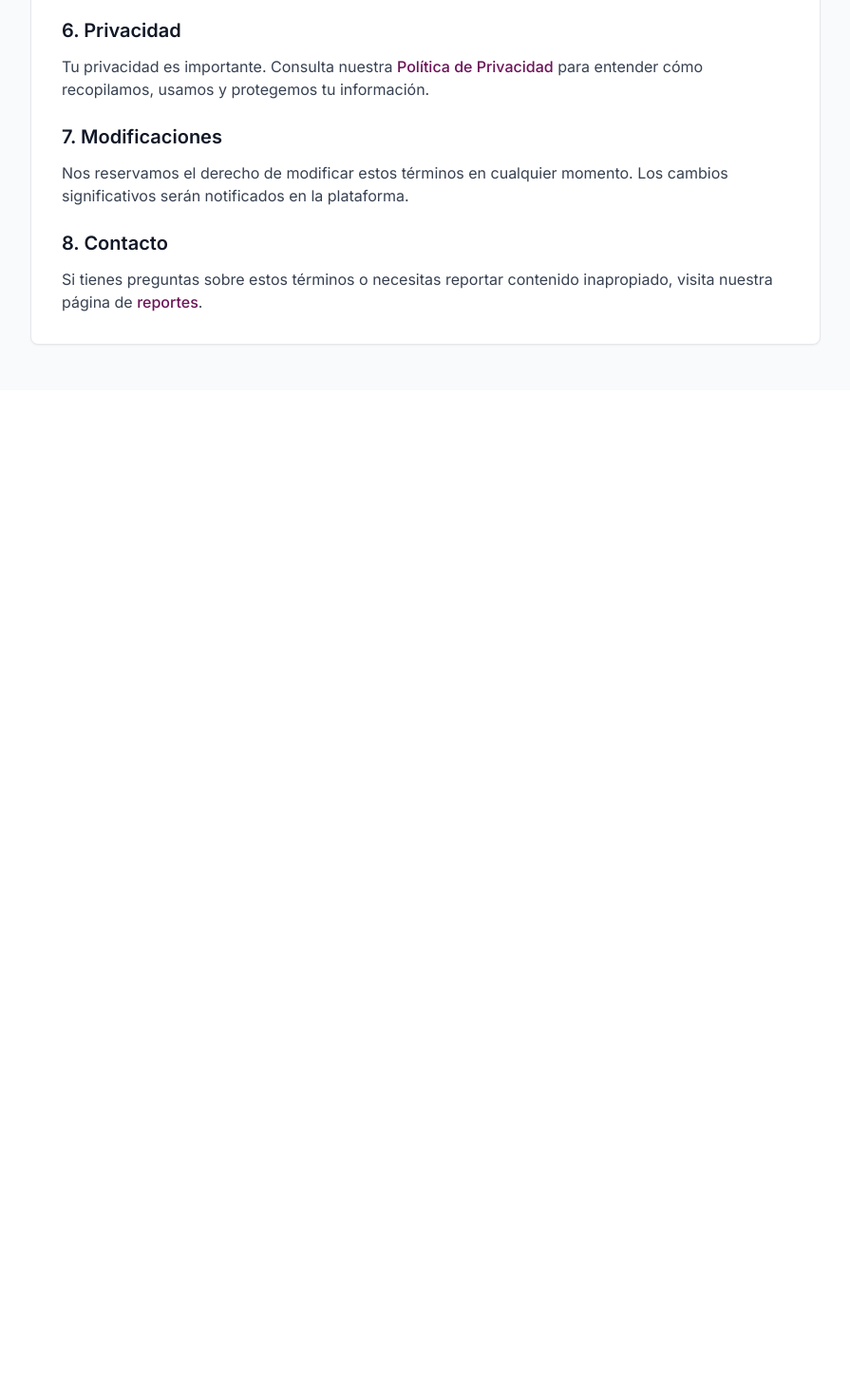
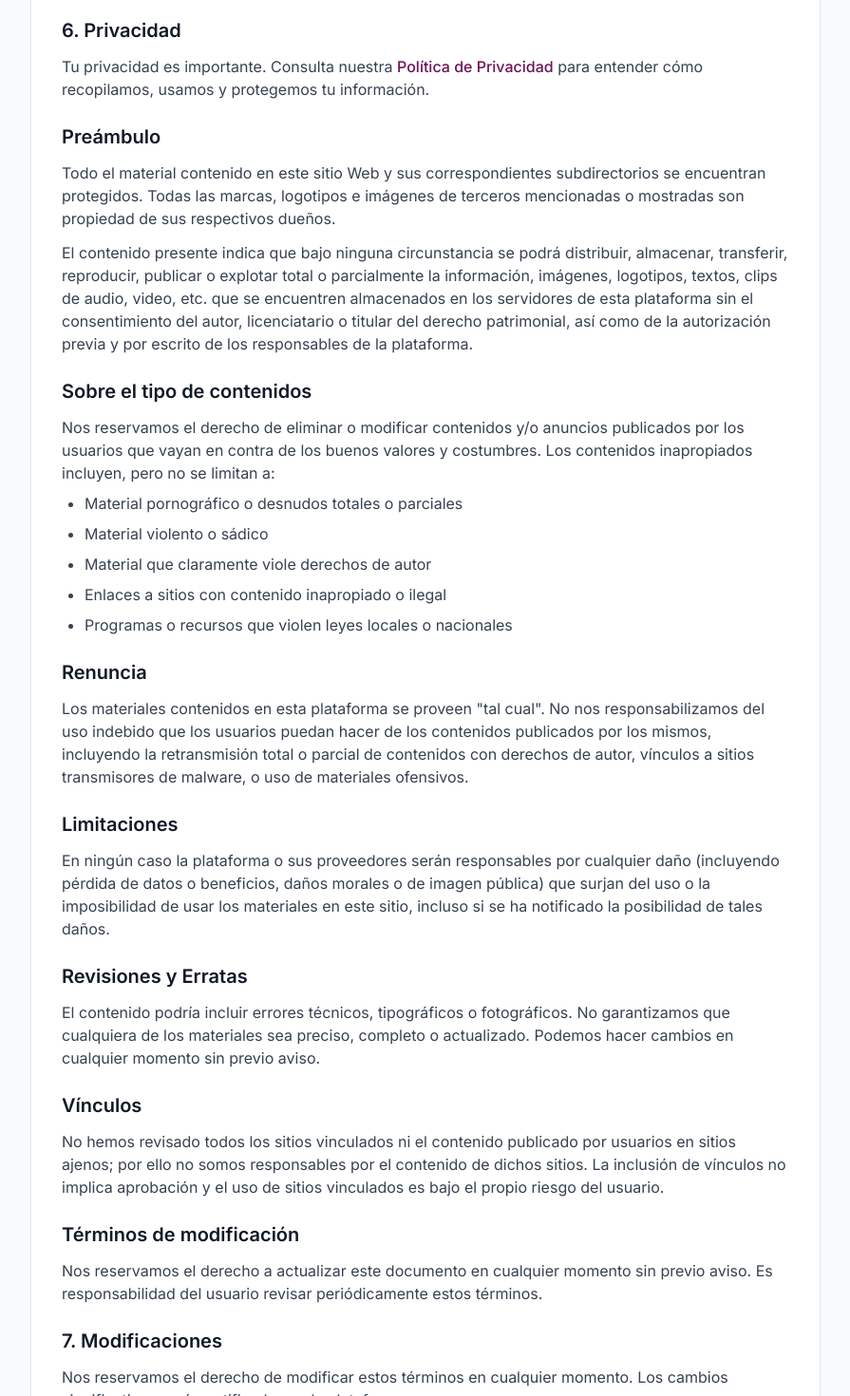
Before and after one commit to JoahanMorales/profesores-ipn, a React (Vite) app: page /terminos in a window 1280 px wide. Shown: the part 980-2450 px from the top of the page at 95% size, without its empty margins (192-1087 px from the left). Before the commit the page ends 1391 px from the top, so only its background shows below. Built offline with nearby package versions, Linux system fonts and the light colour scheme; no server answers.

Commit message:
Update privacy route to /privacy; expand PrivacyPolicy and TermsOfService; add Contact page; update links

```diff
--- a/src/App.jsx
+++ b/src/App.jsx
@@ -13,6 +13,7 @@ const ProfesorProfile = lazy(() => import('./components/ProfesorProfile'));
 const EvaluationForm = lazy(() => import('./components/EvaluationForm'));
 const TermsOfService = lazy(() => import('./components/TermsOfService'));
 const PrivacyPolicy = lazy(() => import('./components/PrivacyPolicy'));
+const Contact = lazy(() => import('./components/Contact'));
 const ReportPage = lazy(() => import('./components/ReportPage'));
 const AdminPanel = lazy(() => import('./components/AdminPanel'));
 const NotFound = lazy(() => import('./components/NotFound'));
@@ -55,7 +56,8 @@ function App() {
             <Route path="/" element={<LandingPage />} />
             <Route path="/login" element={<LoginPage />} />
             <Route path="/terminos" element={<TermsOfService />} />
-            <Route path="/privacidad" element={<PrivacyPolicy />} />
+            <Route path="/privacy" element={<PrivacyPolicy />} />
+            <Route path="/contact" element={<Contact />} />
             <Route path="/reportar" element={<ReportPage />} />
             <Route path="/buscar" element={<SearchPage />} />
             <Route path="/profesor/:slug" element={<ProfesorProfile />} />
--- /dev/null
+++ b/src/components/Contact.jsx
@@ -0,0 +1,46 @@
+import { useNavigate } from 'react-router-dom';
+
+const Contact = () => {
+  const navigate = useNavigate();
+
+  return (
+    <div className="min-h-screen bg-gray-50 flex flex-col">
+      <header className="bg-white border-b border-gray-200 sticky top-0 z-10">
+        <nav className="max-w-4xl mx-auto px-4 sm:px-6 lg:px-8 py-4">
+          <button
+            onClick={() => navigate(-1)}
+            className="flex items-center gap-2 text-gray-600 hover:text-gray-900 transition-colors"
+          >
+            <span className="text-sm font-medium">Volver</span>
+          </button>
+        </nav>
+      </header>
+
+      <main className="flex-1 max-w-4xl mx-auto px-4 sm:px-6 lg:px-8 py-12">
+        <div className="bg-white rounded-lg shadow-sm border border-gray-200 p-8">
+          <h1 className="text-3xl font-bold text-gray-900 mb-4">Contacto</h1>
+          <p className="text-gray-700 mb-6">Si deseas contactarme, aquí están mis datos:</p>
+
+          <div className="space-y-4">
+            <div>
+              <h3 className="font-medium text-gray-800">Correo</h3>
+              <p className="text-gray-600">joahanmorales07@gmail.com</p>
+            </div>
+
+            <div>
+              <h3 className="font-medium text-gray-800">Instagram</h3>
+              <p className="text-gray-600">@joahan_morap</p>
+            </div>
+
+            <div>
+              <h3 className="font-medium text-gray-800">Nota</h3>
+              <p className="text-gray-600">No incluyo elementos decorativos. Solo contacto directo.</p>
+            </div>
+          </div>
+        </div>
+      </main>
+    </div>
+  );
+};
+
+export default Contact;
--- a/src/components/Footer.jsx
+++ b/src/components/Footer.jsx
@@ -90,7 +90,7 @@ const Footer = () => {
               </Link>
               <span className="text-gray-600">•</span>
               <Link
-                to="/privacidad"
+                to="/privacy"
                 className="text-gray-400 hover:text-white transition-colors"
               >
                 Política de Privacidad
@@ -106,7 +106,7 @@ const Footer = () => {
           </div>
 
           <p className="text-gray-500 text-xs mt-4 text-center">
-            ip - Plataforma estudiantil independiente. Respetamos tu privacidad 🔒
+            ip - Plataforma estudiantil independiente. Respetamos tu privacidad
           </p>
         </div>
       </div>
--- a/src/components/ReportPage.jsx
+++ b/src/components/ReportPage.jsx
@@ -156,7 +156,7 @@ const ReportPage = () => {
                 <p className="text-sm text-blue-800">
                   <strong>Nota:</strong> Los reportes son revisados manualmente.
                   Tu información será tratada de forma confidencial según nuestra{' '}
-                  <a href="/privacidad" className="underline hover:text-blue-900">
+                  <a href="/privacy" className="underline hover:text-blue-900">
                     política de privacidad
                   </a>.
                 </p>
--- a/src/components/TermsOfService.jsx
+++ b/src/components/TermsOfService.jsx
@@ -74,8 +74,75 @@ const TermsOfService = () => {
             <section>
               <h2 className="text-xl font-semibold text-gray-900 mb-3">6. Privacidad</h2>
               <p>
-                Tu privacidad es importante. Consulta nuestra <a href="/privacidad" className="text-ipn-guinda-900 hover:underline font-medium">Política de Privacidad</a> para
+                Tu privacidad es importante. Consulta nuestra <a href="/privacy" className="text-ipn-guinda-900 hover:underline font-medium">Política de Privacidad</a> para
                 entender cómo recopilamos, usamos y protegemos tu información.
+              </p>
+            </section>
+
+            <section>
+              <h2 className="text-xl font-semibold text-gray-900 mb-3">Preámbulo</h2>
+              <p>
+                Todo el material contenido en este sitio Web y sus correspondientes subdirectorios se encuentran protegidos.
+                Todas las marcas, logotipos e imágenes de terceros mencionadas o mostradas son propiedad de sus respectivos dueños.
+              </p>
+              <p className="mt-3">
+                El contenido presente indica que bajo ninguna circunstancia se podrá distribuir, almacenar, transferir, reproducir, publicar o explotar total o parcialmente
+                la información, imágenes, logotipos, textos, clips de audio, video, etc. que se encuentren almacenados en los servidores de esta plataforma sin el consentimiento
+                del autor, licenciatario o titular del derecho patrimonial, así como de la autorización previa y por escrito de los responsables de la plataforma.
+              </p>
+            </section>
+
+            <section>
+              <h2 className="text-xl font-semibold text-gray-900 mb-3">Sobre el tipo de contenidos</h2>
+              <p>
+                Nos reservamos el derecho de eliminar o modificar contenidos y/o anuncios publicados por los usuarios que vayan en contra de los buenos valores y costumbres.
+                Los contenidos inapropiados incluyen, pero no se limitan a:
+              </p>
+              <ul className="list-disc pl-6 space-y-2 mt-2">
+                <li>Material pornográfico o desnudos totales o parciales</li>
+                <li>Material violento o sádico</li>
+                <li>Material que claramente viole derechos de autor</li>
+                <li>Enlaces a sitios con contenido inapropiado o ilegal</li>
+                <li>Programas o recursos que violen leyes locales o nacionales</li>
+              </ul>
+            </section>
+
+            <section>
+              <h2 className="text-xl font-semibold text-gray-900 mb-3">Renuncia</h2>
+              <p>
+                Los materiales contenidos en esta plataforma se proveen "tal cual". No nos responsabilizamos del uso indebido que los usuarios puedan hacer de los contenidos publicados
+                por los mismos, incluyendo la retransmisión total o parcial de contenidos con derechos de autor, vínculos a sitios transmisores de malware, o uso de materiales ofensivos.
+              </p>
+            </section>
+
+            <section>
+              <h2 className="text-xl font-semibold text-gray-900 mb-3">Limitaciones</h2>
+              <p>
+                En ningún caso la plataforma o sus proveedores serán responsables por cualquier daño (incluyendo pérdida de datos o beneficios, daños morales o de imagen pública)
+                que surjan del uso o la imposibilidad de usar los materiales en este sitio, incluso si se ha notificado la posibilidad de tales daños.
+              </p>
+            </section>
+
+            <section>
+              <h2 className="text-xl font-semibold text-gray-900 mb-3">Revisiones y Erratas</h2>
+              <p>
+                El contenido podría incluir errores técnicos, tipográficos o fotográficos. No garantizamos que cualquiera de los materiales sea preciso, completo o actualizado.
+                Podemos hacer cambios en cualquier momento sin previo aviso.
+              </p>
+            </section>
+
+            <section>
+              <h2 className="text-xl font-semibold text-gray-900 mb-3">Vínculos</h2>
+              <p>
+                No hemos revisado todos los sitios vinculados ni el contenido publicado por usuarios en sitios ajenos; por ello no somos responsables por el contenido de dichos sitios.
+                La inclusión de vínculos no implica aprobación y el uso de sitios vinculados es bajo el propio riesgo del usuario.
+              </p>
+            </section>
+
+            <section>
+              <h2 className="text-xl font-semibold text-gray-900 mb-3">Términos de modificación</h2>
+              <p>
+                Nos reservamos el derecho a actualizar este documento en cualquier momento sin previo aviso. Es responsabilidad del usuario revisar periódicamente estos términos.
               </p>
             </section>
 
```
Also changed, not shown: src/components/NotFound.jsx (+4 -4 lines), src/components/PrivacyPolicy.jsx (+13 -13 lines).
